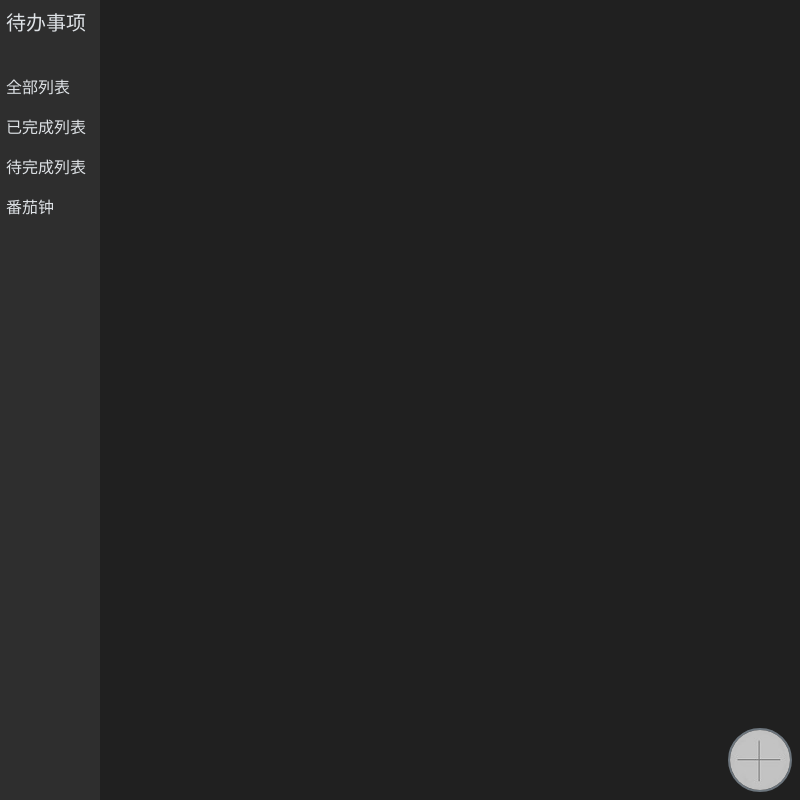
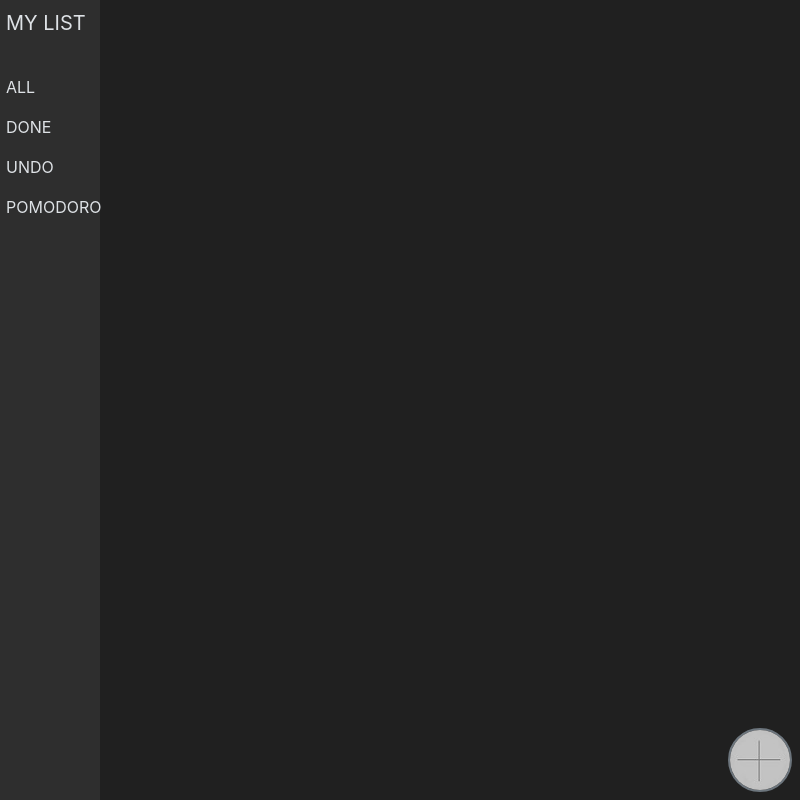
Before and after one commit to ttzztztz/SSE_201906, an Electron app: page index.html in a window 800 px wide. Drawn offline with Linux system fonts and the light colour scheme; no server answers.

Commit message:
Update nav_bar.html

```diff
--- a/components/nav_bar.html
+++ b/components/nav_bar.html
@@ -1,15 +1,15 @@
 <nav class="navbar-light bg-light nav-bar">
-  <a class="navbar-brand nav-bar-link" href="#">待办事项</a>
+  <a class="navbar-brand nav-bar-link" href="#">MY LIST</a>
   <div id="toggle-container">
     <ul class="navbar-nav">
       <li class="nav-item" id="nav-item-all">
         <a class="nav-link" href="./index.html#all" data-active="#all"
-          >全部列表</a
+          >ALL</a
         >
       </li>
       <li class="nav-item" id="nav-item-finished">
         <a class="nav-link" href="./index.html#finished" data-active="#finished"
-          >已完成列表</a
+          >DONE</a
         >
       </li>
       <li class="nav-item" id="nav-item-wait">
@@ -17,12 +17,12 @@
           class="nav-link"
           href="./index.html#unfinished"
           data-active="#unfinished"
-          >待完成列表</a
+          >UNDO</a
         >
       </li>
       <li class="nav-item">
         <a class="nav-link" href="./countTime.html"
-          >番茄钟</a
+          >POMODORO</a
         >
       </li>
     </ul>
```
